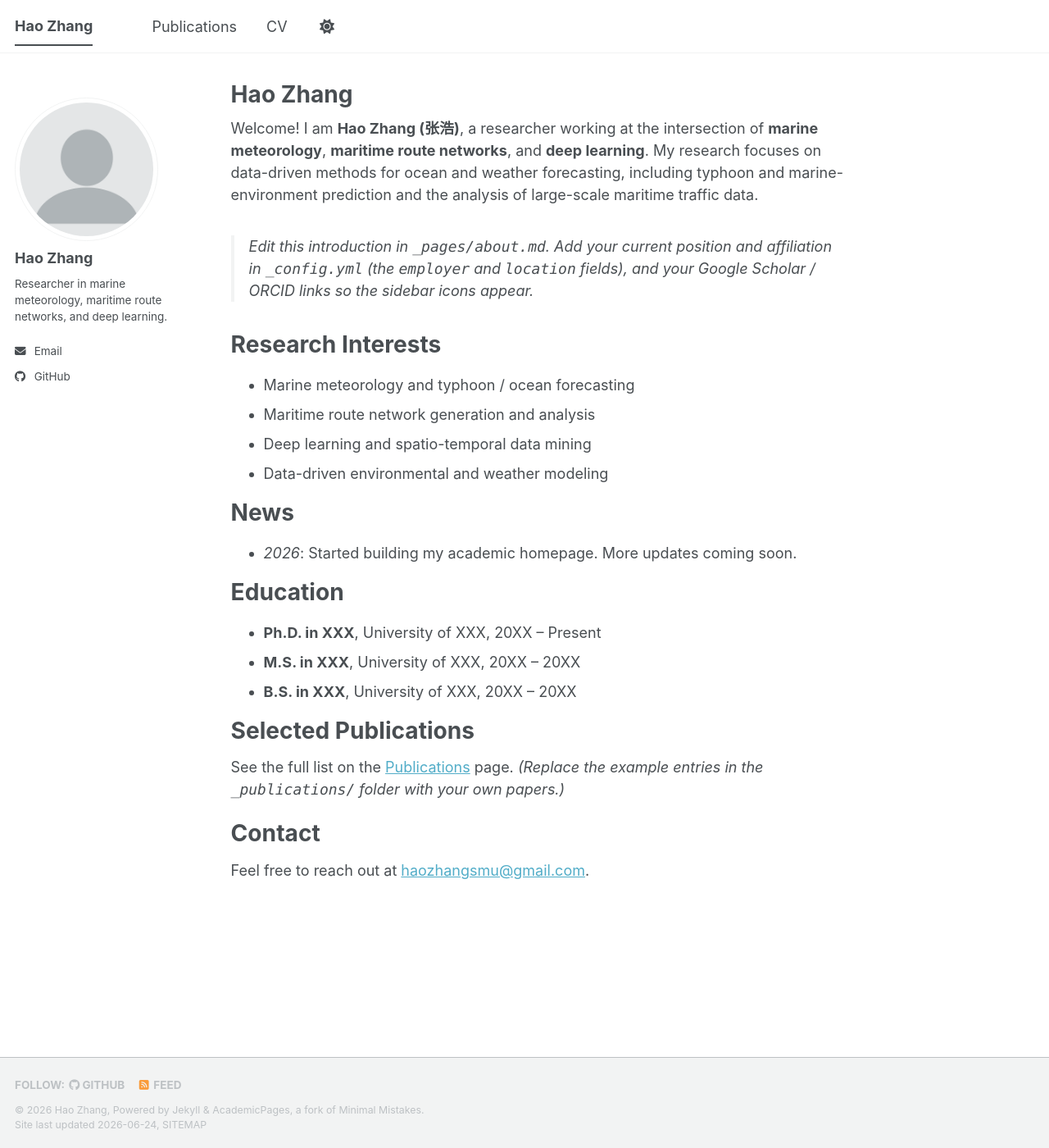
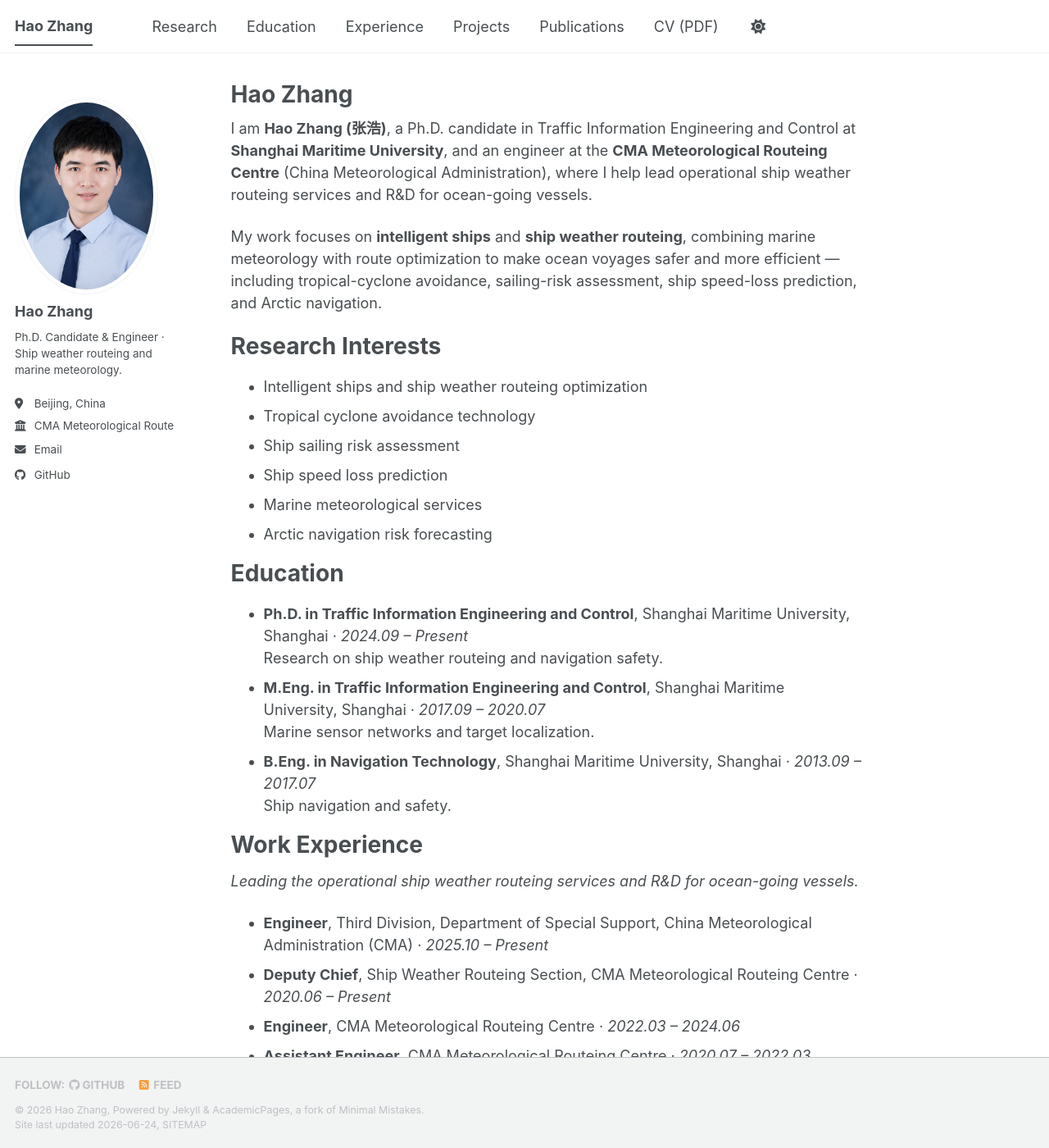
Before and after one commit to cmazhangh/cmazhangh.github.io, a Jekyll site: the page built from _pages/about.md, in a window 1280 px wide and 1400 px high. Shown: the whole window at 82% size. Built offline with Jekyll 4.4.1, drawn with Linux system fonts in a browser that asks for light colours; a style sheet for code colours, icons or effects is not loaded; some of the changed text lies outside the part shown.

Commit message:
Convert to single-page layout with real CV content and photo
- Rewrite homepage with all sections flowing down (research, education,
  experience, projects, publications, skills, contact)
- Header nav now uses in-page anchors (no page switching)
- Add real profile photo (images/profile.png) and CV PDF (files/)
- Set bio, location (Beijing), employer (CMA Meteorological Routeing Centre)

Co-Authored-By: Claude Opus 4.8 <noreply@anthropic.com>

```diff
--- a/_config.yml
+++ b/_config.yml
@@ -25,9 +25,9 @@ author:
   avatar           : "profile.png"
   name             : "Hao Zhang"
   pronouns         : # example: "she/her"
-  bio              : "Researcher in marine meteorology, maritime route networks, and deep learning."
-  location         : # e.g. "Shanghai, China" — fill in your city
-  employer         : # e.g. "Your University / Lab" — fill in your affiliation
+  bio              : "Ph.D. Candidate & Engineer · Ship weather routeing and marine meteorology."
+  location         : "Beijing, China"
+  employer         : "CMA Meteorological Routeing Centre"
   uri              : # URL
   email            : "haozhangsmu@gmail.com"
 
--- a/_pages/about.md
+++ b/_pages/about.md
@@ -7,39 +7,68 @@ redirect_from:
   - /about.html
 ---
 
-Welcome! I am **Hao Zhang (张浩)**, a researcher working at the intersection of
-**marine meteorology**, **maritime route networks**, and **deep learning**.
-My research focuses on data-driven methods for ocean and weather forecasting,
-including typhoon and marine-environment prediction and the analysis of
-large-scale maritime traffic data.
+I am **Hao Zhang (张浩)**, a Ph.D. candidate in Traffic Information Engineering and
+Control at **Shanghai Maritime University**, and an engineer at the **CMA
+Meteorological Routeing Centre** (China Meteorological Administration), where I help
+lead operational ship weather routeing services and R&D for ocean-going vessels.
 
-> *Edit this introduction in `_pages/about.md`. Add your current position and
-> affiliation in `_config.yml` (the `employer` and `location` fields), and your
-> Google Scholar / ORCID links so the sidebar icons appear.*
+My work focuses on **intelligent ships** and **ship weather routeing**, combining
+marine meteorology with route optimization to make ocean voyages safer and more
+efficient — including tropical-cyclone avoidance, sailing-risk assessment, ship
+speed-loss prediction, and Arctic navigation.
 
 Research Interests
 ======
-- Marine meteorology and typhoon / ocean forecasting
-- Maritime route network generation and analysis
-- Deep learning and spatio-temporal data mining
-- Data-driven environmental and weather modeling
-
-News
-======
-- *2026*: Started building my academic homepage. More updates coming soon.
+- Intelligent ships and ship weather routeing optimization
+- Tropical cyclone avoidance technology
+- Ship sailing risk assessment
+- Ship speed loss prediction
+- Marine meteorological services
+- Arctic navigation risk forecasting
 
 Education
 ======
-- **Ph.D. in XXX**, University of XXX, 20XX – Present
-- **M.S. in XXX**, University of XXX, 20XX – 20XX
-- **B.S. in XXX**, University of XXX, 20XX – 20XX
+- **Ph.D. in Traffic Information Engineering and Control**, Shanghai Maritime University, Shanghai · *2024.09 – Present*<br/>Research on ship weather routeing and navigation safety.
+- **M.Eng. in Traffic Information Engineering and Control**, Shanghai Maritime University, Shanghai · *2017.09 – 2020.07*<br/>Marine sensor networks and target localization.
+- **B.Eng. in Navigation Technology**, Shanghai Maritime University, Shanghai · *2013.09 – 2017.07*<br/>Ship navigation and safety.
+
+Work Experience
+======
+*Leading the operational ship weather routeing services and R&D for ocean-going vessels.*
+
+- **Engineer**, Third Division, Department of Special Support, China Meteorological Administration (CMA) · *2025.10 – Present*
+- **Deputy Chief**, Ship Weather Routeing Section, CMA Meteorological Routeing Centre · *2020.06 – Present*
+- **Engineer**, CMA Meteorological Routeing Centre · *2022.03 – 2024.06*
+- **Assistant Engineer**, CMA Meteorological Routeing Centre · *2020.07 – 2022.03*
+
+Research Projects
+======
+**As Principal Investigator (PI)**
+
+- **Arctic navigation risk forecasting and ship route planning technology** — High-Quality Development Project, CMA Meteorological Routeing Centre · *2025.10 – Present*
+- **Ship speed loss prediction based on marine meteorological big data** — High-Quality Development Project, CMA Meteorological Routeing Centre · *2024.06 – 2025.06*
+- **Optimal route sets based on multi-objective genetic evolutionary algorithms** — Youth Fund Project, CMA Meteorological Routeing Centre · *2022.01 – 2023.01*
+
+**As Major Contributor**
+
+- **Key technology development for ship weather routeing** (2023YFC3107900) — Core Member, National Key R&D Program of China · *2024.01 – Present*
+- **Integration and demonstration research of marine meteorological products** (2022YFC3004200) — Core Member, National Key R&D Program of China · *2023.01 – 2025.12*
+- **National-level ship weather routeing sub-systems** — Core Member, China Marine Engineering, CMA · *2022.05 – 2025.12*
+- **Real-time monitoring and autonomous information service for marine meteorology** (2019YFC1510105) — Researcher, National Key R&D Program of China · *2021.05 – 2024.05*
 
 Selected Publications
 ======
-See the full list on the [Publications](/publications/) page. *(Replace the
-example entries in the `_publications/` folder with your own papers.)*
+1. **Zhang, H.**, Niu, G., Liu, T., et al. (2025). *Status Quo and Future Prospects of China's Weather Routing Services for Ocean-Going Business Vessels.* **Oceans**, 6(3). [doi:10.3390/oceans6030038](https://doi.org/10.3390/oceans6030038)
+2. **Zhang, H.**, Rao, Y., Liu, T., et al. (2023). *Optimizing the routing of ship's tropical cyclone avoidance: a case study of typhoon "Doksuri".* **Journal of Marine Meteorology**, 43(4):1–10.
+3. Mei, X., Wu, H., Xian, J., Chen, B., **Zhang, H.**, & Liu, X. (2019). *A Robust, Non-Cooperative Localization Algorithm in Ocean Sensor Networks.* **Sensors**, 19(12), 2708. [doi:10.3390/s19122708](https://doi.org/10.3390/s19122708)
+
+Skills
+======
+- **Programming**: Python, PostgreSQL
+- **Team**: Key Innovation Team of CMA — Ship Weather Routeing Team (2023 – Present)
 
 Contact
 ======
-Feel free to reach out at
-[haozhangsmu@gmail.com](mailto:haozhangsmu@gmail.com).
+- **Email**: [haozhangsmu@gmail.com](mailto:haozhangsmu@gmail.com)
+- **Address**: No. 46 Zhongguancun South Avenue, Beijing 100081, P.R. China
+- **CV**: [Download PDF](/files/Hao_Zhang_Academic_CV.pdf)
```
Also changed, not shown: _data/navigation.yml (+17 -25 lines), _publications/2026-01-01-example-publication.md (deleted, +0 -18 lines), images/profile.png, 1 other file.
